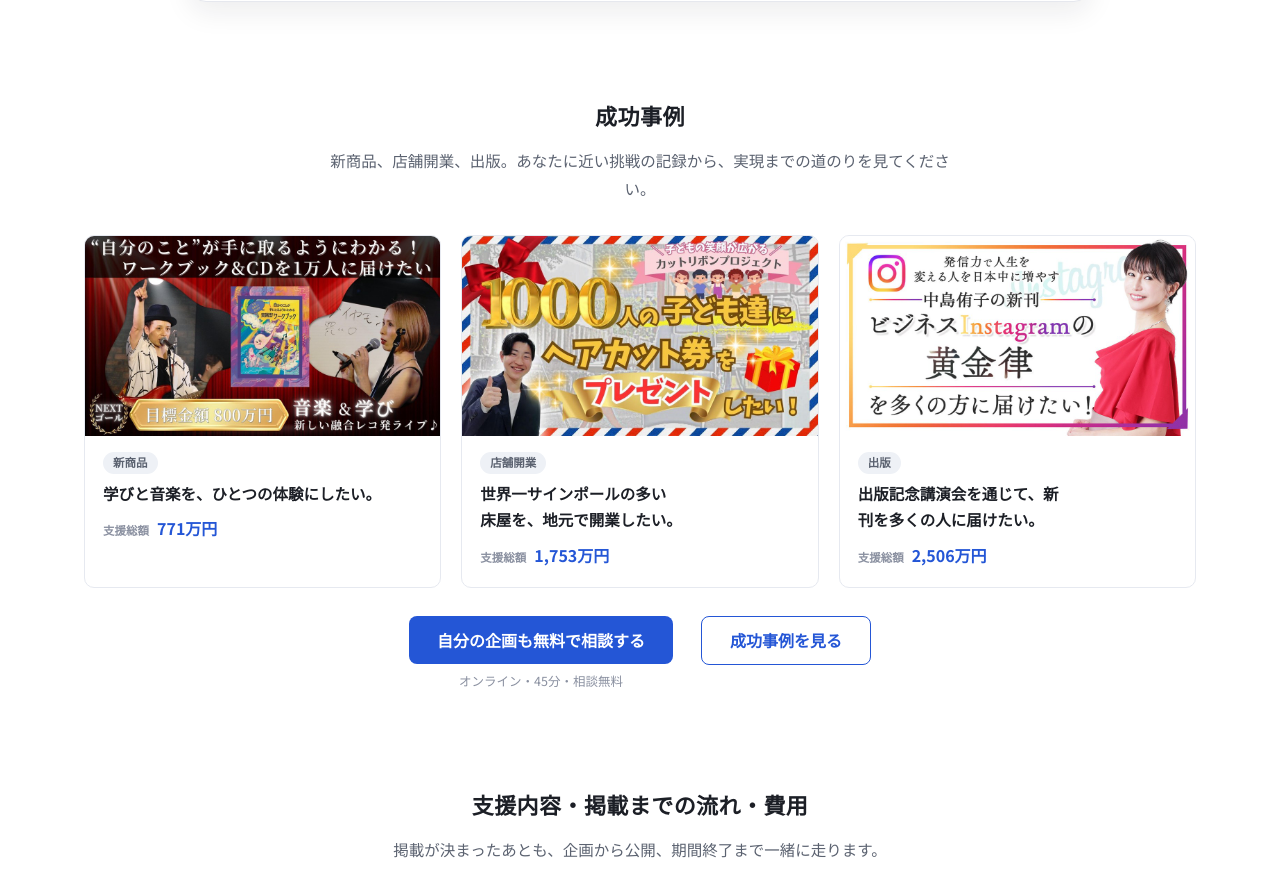
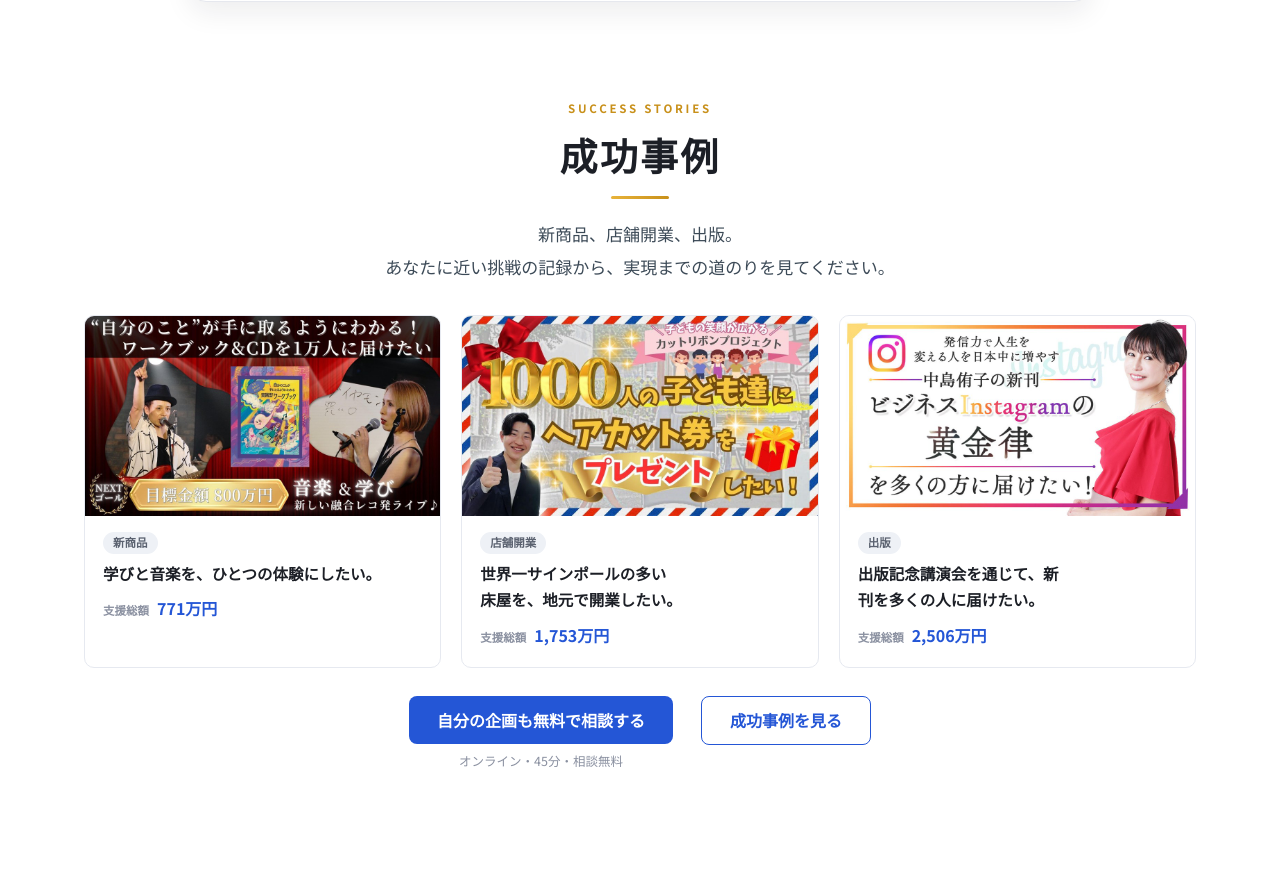
Before and after one commit to adr35760/kamo-funding-app, a Next.js app: page / in a window 1280 px wide. Shown: the part 1048-1920 px from the top of the page. Built offline with nearby package versions, Linux system fonts and the light colour scheme; no server answers.

Commit message:
style(top): 成功事例の見出しを拡大し、英字の小見出しと金の罫線を追加、リード文を2行に整える（t iku指示 2026-11-22）

```diff
--- a/src/components/TopLandingPage.tsx
+++ b/src/components/TopLandingPage.tsx
@@ -261,8 +261,13 @@ export default function TopLandingPage() {
         {/* ===== Z3.5 成功事例への案内（2026-11-22 t iku指示: 実績の直後に追加） ===== */}
         <section className="tlp-cases" aria-label="成功事例">
           <div className="tlp-inner">
-            <h2 className="tlp-h2">{LP_SUCCESS.heading}</h2>
-            <p className="tlp-cases-lead">{LP_SUCCESS.lead}</p>
+            <p className="tlp-cases-eyebrow">SUCCESS STORIES</p>
+            <h2 className="tlp-h2 tlp-cases-h2">{LP_SUCCESS.heading}</h2>
+            <p className="tlp-cases-lead">
+              {LP_SUCCESS.leadLines.map(line => (
+                <span className="tlp-cases-lead-line" key={line}>{line}</span>
+              ))}
+            </p>
             <div className="tlp-cases-grid">
               {SUCCESS_CASES.map(item => (
                 <a className="tlp-case" href={`${LP_SUCCESS.href}#${item.slug}`} key={item.slug}>
--- a/src/lib/top-lp-content.ts
+++ b/src/lib/top-lp-content.ts
@@ -227,6 +227,11 @@ export const LP_TRUST = {
  */
 export const LP_SUCCESS = {
   heading: '成功事例',
+  /** 2行に分けて読ませる（1行だと日本語が不自然な位置で折り返すため） */
+  leadLines: [
+    '新商品、店舗開業、出版。',
+    'あなたに近い挑戦の記録から、実現までの道のりを見てください。',
+  ],
   lead: '新商品、店舗開業、出版。あなたに近い挑戦の記録から、実現までの道のりを見てください。',
   cta: '成功事例を見る',
   href: '/success',
--- a/src/styles/top-lp.css
+++ b/src/styles/top-lp.css
@@ -280,17 +280,43 @@
 .tlp-cases {
   padding: var(--space-section) 0 0;
 }
+/* 2026-11-22 t iku指示: 「成功事例」の見出しを大きく、リードも読みやすく */
+.tlp-cases-eyebrow {
+  text-align: center;
+  font-size: 11.5px;
+  font-weight: 700;
+  letter-spacing: 0.24em;
+  color: #C8901A;
+  margin-bottom: 10px;
+}
 .tlp-cases .tlp-h2 {
   text-align: center;
 }
+.tlp-cases-h2 {
+  font-size: 38px;
+  font-weight: 800;
+  line-height: 1.35;
+  letter-spacing: 0.06em;
+  color: var(--text);
+}
+.tlp-cases-h2::after {
+  content: '';
+  display: block;
+  width: 58px;
+  height: 3px;
+  margin: 16px auto 0;
+  border-radius: 2px;
+  background: linear-gradient(90deg, #E8B33A 0%, #C8901A 100%);
+}
 .tlp-cases-lead {
-  max-width: 640px;
-  margin: 14px auto 0;
+  max-width: 760px;
+  margin: 18px auto 0;
   text-align: center;
-  font-size: 15.5px;
-  line-height: 1.8;
-  color: var(--text-sub);
-}
+  font-size: 17px;
+  line-height: 1.95;
+  color: #3C4A57;
+}
+.tlp-cases-lead-line { display: block; }
 .tlp-cases-grid {
   display: grid;
   grid-template-columns: repeat(3, minmax(0, 1fr));
@@ -1047,6 +1073,12 @@
     grid-template-columns: minmax(0, 1fr);
     gap: 16px;
   }
+  /* 2026-11-22: スマホは見出しを26pxに。行間と余白も詰めすぎない */
+  .tlp-cases-eyebrow { font-size: 10.5px; letter-spacing: 0.2em; margin-bottom: 8px; }
+  .tlp-cases-h2 { font-size: 26px; letter-spacing: 0.04em; }
+  .tlp-cases-h2::after { margin-top: 13px; width: 46px; height: 2.5px; }
+  .tlp-cases-lead { margin-top: 14px; font-size: 15px; line-height: 1.9; max-width: none; text-align: center; }
+  .tlp-cases-lead-line { display: inline; }
   .tlp-case-heading {
     font-size: 15px;
   }
```
